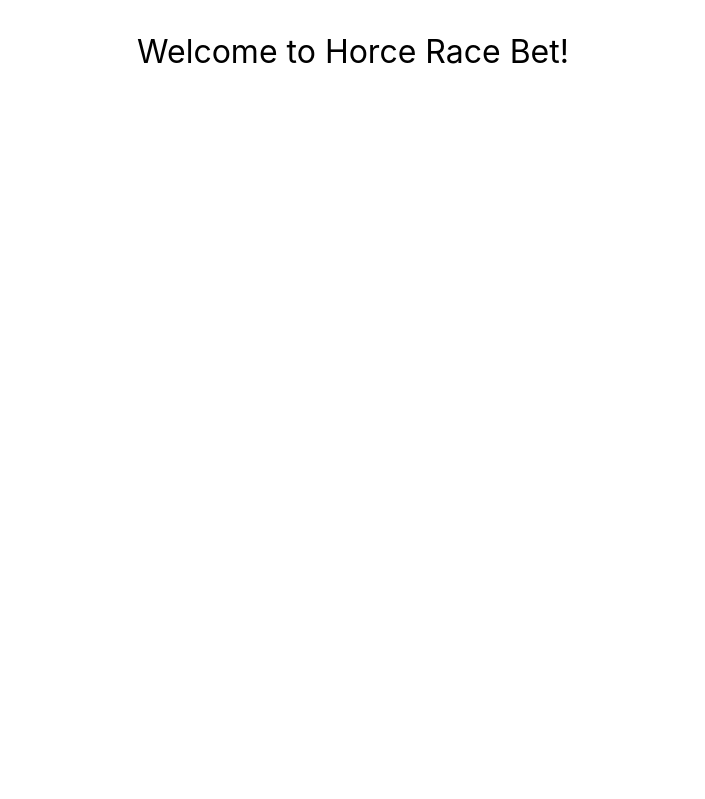
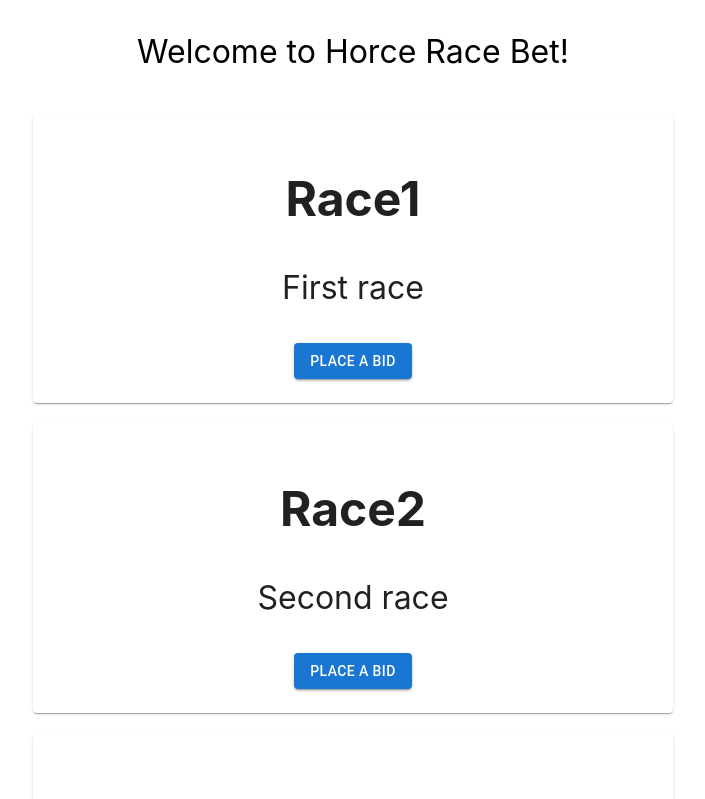
Before and after one commit to pawneetdev/web3-horse-race-bet, a React (Create React App) app in the folder horce-racing-fe/: page / in a window 1280 px wide. Shown: the top 799 px of the page, without its empty margins (287-992 px from the left). Built offline with nearby package versions, Linux system fonts and the light colour scheme.

Commit message:
dummy races added

```diff
--- a/horce-racing-fe/package.json
+++ b/horce-racing-fe/package.json
@@ -3,6 +3,9 @@
   "version": "0.1.0",
   "private": true,
   "dependencies": {
+    "@emotion/react": "^11.10.6",
+    "@emotion/styled": "^11.10.6",
+    "@mui/material": "^5.11.9",
     "@testing-library/jest-dom": "^5.16.5",
     "@testing-library/react": "^13.4.0",
     "@testing-library/user-event": "^13.5.0",
@@ -10,6 +13,7 @@
     "@types/node": "^16.18.36",
     "@types/react": "^18.2.13",
     "@types/react-dom": "^18.2.6",
+    "node-sass": "^7.0.3",
     "react": "^18.2.0",
     "react-dom": "^18.2.0",
     "react-scripts": "5.0.1",
--- a/horce-racing-fe/src/App.tsx
+++ b/horce-racing-fe/src/App.tsx
@@ -1,9 +1,11 @@
-import './App.css';
+import './App.scss';
+import BiddingComponent from "./components/BidComponent/BidComponent"
 
 function App() {
   return (
     <div className="App">
       <p>Welcome to Horce Race Bet!</p>
+      <BiddingComponent />
     </div>
   );
 }
--- /dev/null
+++ b/horce-racing-fe/src/components/BidComponent/BidComponent.scss
@@ -0,0 +1,12 @@
+.outer-container {
+  display: flex;
+  align-items: center;
+  width: 100%;
+  height: auto;
+  flex-direction: column;
+  .wrapper {
+    width: 50%;
+    height: 40%;
+    margin: 10px;
+  }
+}
--- /dev/null
+++ b/horce-racing-fe/src/components/BidComponent/BidComponent.tsx
@@ -0,0 +1,66 @@
+import React, { useState } from 'react';
+import { Button, Card, CardContent, SelectChangeEvent } from '@mui/material';
+import './BidComponent.scss';
+import { RaceIntf, RACES } from '../../constants/races';
+import DialogComponent from "../DialogComponent/DialogComponent";
+
+const BiddingComponent = () => {
+  const races: RaceIntf[] = RACES;
+
+  const [isDialogOpen, setIsDialogOpen] = useState<boolean>(false);
+  const [bidType, setBidType] = useState<string>('');
+  const [horse, setHorse] = useState<string>('');
+
+  const handleBidButtonClick = () => {
+    setIsDialogOpen(true);
+  };
+
+  const handleDialogClose = () => {
+    setIsDialogOpen(false);
+  };
+
+  const handleBidTypeChange = (event: SelectChangeEvent<{ value: unknown }>) => {
+    setBidType(event.target.value as string);
+  };
+
+  const handleHorseChange = (event: SelectChangeEvent<{ value: unknown }>) => {
+    setHorse(event.target.value as string);
+  };
+
+  const handleBidSubmit = () => {
+    // Perform bid submission logic here
+    console.log('Bid submitted:', bidType);
+    console.log('Bid submitted:', horse);
+    // Close the dialog
+    setIsDialogOpen(false);
+  };
+
+  return (
+    <div className="outer-container">
+      {races.map((race) => {
+        return (
+          <Card key={race.key} className="wrapper">
+            <CardContent>
+              <h2>{race.title}</h2>
+              <p>{race.description}</p>
+              <Button variant="contained" onClick={handleBidButtonClick}>
+                Place a Bid
+              </Button>
+            </CardContent>
+          </Card>
+        )
+      })}
+
+    <DialogComponent isOpen={isDialogOpen}
+        onClose={handleDialogClose}
+        bidType={bidType}
+        onBidTypeChange={handleBidTypeChange}
+        horse={horse}
+        onHorseChange={handleHorseChange}
+        onBidSubmit={handleBidSubmit} />
+
+    </div>
+  );
+};
+
+export default BiddingComponent;
--- /dev/null
+++ b/horce-racing-fe/src/components/DialogComponent/DialogComponent.tsx
@@ -0,0 +1,60 @@
+import { Button, Dialog, DialogTitle, DialogContent, DialogActions, FormControl, MenuItem, Select, SelectChangeEvent } from '@mui/material';
+
+interface BidDialogProps {
+  isOpen: boolean;
+  onClose: () => void;
+  bidType: string;
+  horse: string;
+  onBidTypeChange: (event: SelectChangeEvent<{ value: any }>) => void;
+  onHorseChange: (event: SelectChangeEvent<{ value: any }>) => void;
+  onBidSubmit: () => void;
+}
+
+const DialogComponent: React.FC<BidDialogProps> = function ({
+  isOpen,
+  onClose,
+  bidType,
+  horse,
+  onBidTypeChange,
+  onHorseChange,
+  onBidSubmit
+}) {
+  return (
+    <Dialog open={isOpen} onClose={onClose} maxWidth="sm" fullWidth>
+        <DialogTitle>Place a Bid</DialogTitle>
+        <DialogContent>
+          <FormControl fullWidth>
+            <label style={{padding: '10px 0'}} htmlFor="bid-type-label">Bid type</label>
+            <Select
+              labelId="bid-type-label"
+              value={bidType as any}
+              onChange={onBidTypeChange}
+            >
+              <MenuItem value="straight">Straight</MenuItem>
+              <MenuItem value="place">Place</MenuItem>
+              <MenuItem value="show">Show</MenuItem>
+            </Select>
+          </FormControl>
+          <FormControl fullWidth>
+            <label style={{padding: '10px 0'}} htmlFor="horse-type-label">Select horse</label>
+            <Select
+              labelId="horse-type-label"
+              value={horse as any}
+              onChange={onHorseChange}
+            >
+              <MenuItem value="Horse1">Horse1</MenuItem>
+              <MenuItem value="Horse2">Horse2</MenuItem>
+              <MenuItem value="Horse3">Horse3</MenuItem>
+            </Select>
+          </FormControl>
+        </DialogContent>
+        <DialogActions>
+          <Button onClick={onClose}>Cancel</Button>
+          <Button onClick={onBidSubmit} variant="contained" disabled={!bidType}>
+            Submit Bid
+          </Button>
+        </DialogActions>
+    </Dialog>
+  )
+}
+export default DialogComponent;
--- /dev/null
+++ b/horce-racing-fe/src/constants/races.ts
@@ -0,0 +1,22 @@
+export interface RaceIntf {
+  key: number,
+  title: string;
+  description: string;
+}
+export const RACES: RaceIntf[] = [
+  {
+    key: 1,
+    title: 'Race1',
+    description: 'First race'
+  },
+  {
+    key: 2,
+    title: 'Race2',
+    description: 'Second race'
+  },
+  {
+    key: 3,
+    title: 'Race3',
+    description: 'Third race'
+  }
+]
--- a/horce-racing-fe/src/index.css
+++ b/horce-racing-fe/src/index.css
@@ -1,3 +1,6 @@
+* {
+  box-sizing: border-box;
+}
 body {
   margin: 0;
   font-family: -apple-system, BlinkMacSystemFont, 'Segoe UI', 'Roboto', 'Oxygen',
```
Also changed, not shown: horce-racing-fe/src/App.scss (renamed from horce-racing-fe/src/App.css), horce-racing-fe/src/components/DialogComponent/DialogComponent.scss (added), 1 other file (tests, documents, lock files or other folders).
